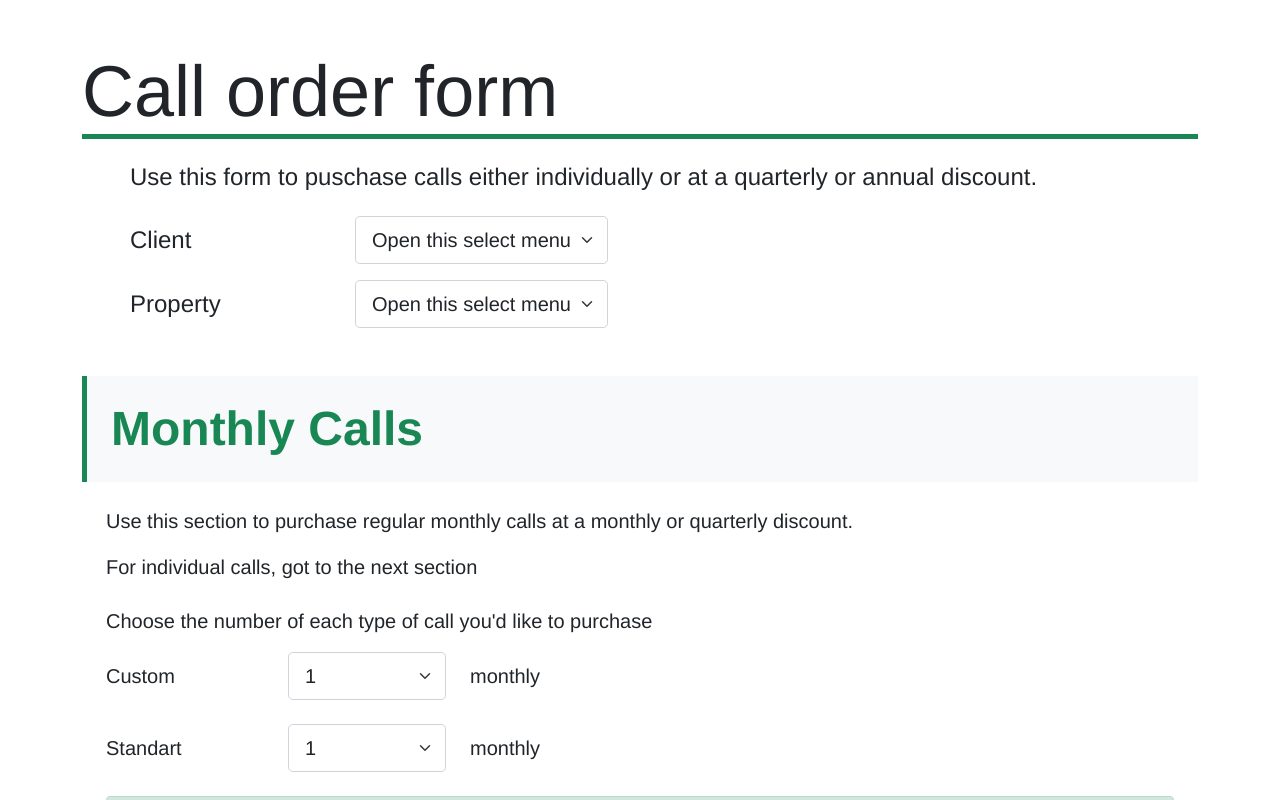
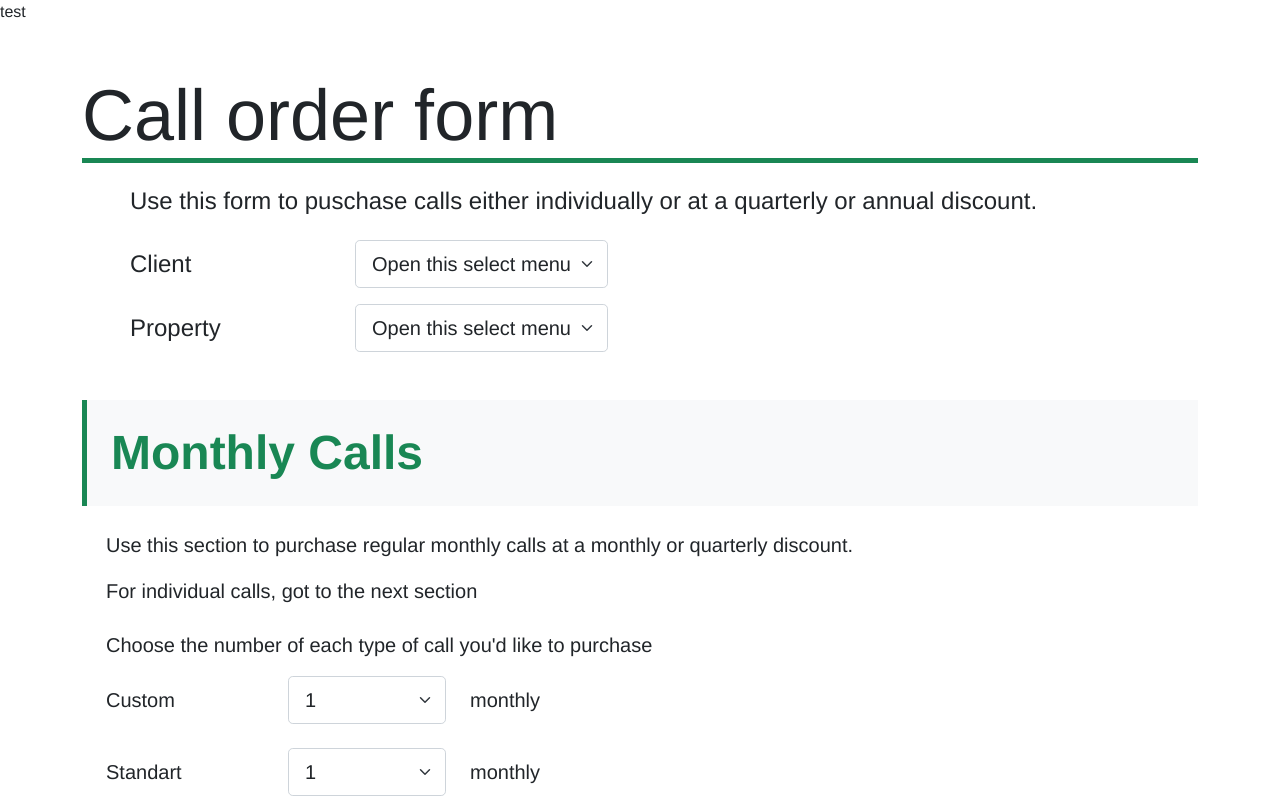
Before and after one commit to academweb/aspire, a Vue app: page / in a window 1280 px wide. Shown: the top 800 px of the page. Built offline with nearby package versions, Linux system fonts and the light colour scheme.

Commit message:
change git ignore

```diff
--- a/src/App.vue
+++ b/src/App.vue
@@ -1,17 +1,18 @@
 <template>
   <div id="app">
-<CustomerForm />
+    test
+    <CustomerForm />
   </div>
 </template>
 
 <script>
-import CustomerForm from './components/CustomerForm.vue';
+import CustomerForm from "./components/CustomerForm.vue";
 export default {
-  name: 'App',
+  name: "App",
   components: {
-    CustomerForm
-  }
-}
+    CustomerForm,
+  },
+};
 </script>
 
 <style>
@@ -19,6 +20,5 @@ export default {
   font-family: Avenir, Helvetica, Arial, sans-serif;
   -webkit-font-smoothing: antialiased;
   -moz-osx-font-smoothing: grayscale;
-
 }
 </style>
```
Also changed, not shown: 1 other file (tests, documents, lock files or other folders).
